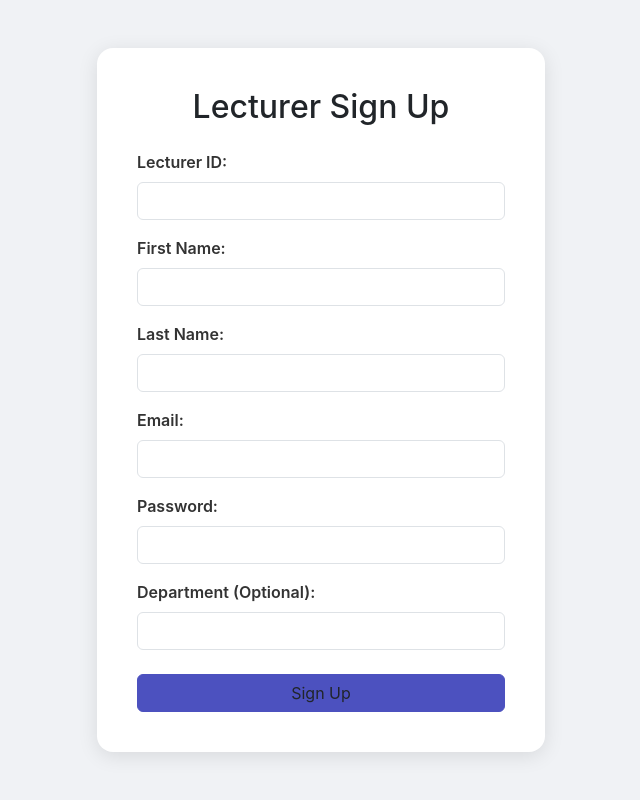
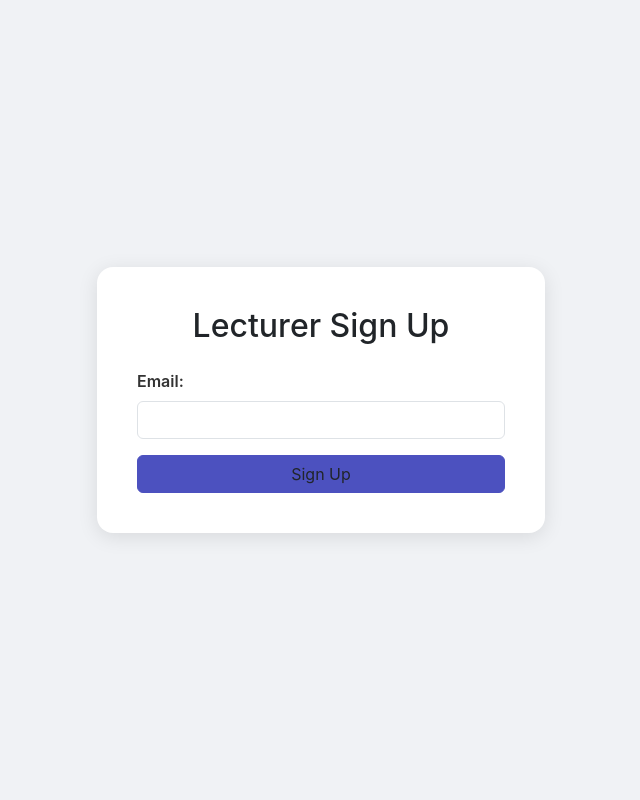
Before and after one commit to atifnewcastle/carrymarks, a PHP site: page /login.php in a window 1280 px wide. Shown: the whole page, without its empty margins (319-959 px from the left). Run offline with PHP 8.4, Linux system fonts and the light colour scheme.

Commit message:
2nd commit

```diff
--- a/login.php
+++ b/login.php
@@ -60,57 +60,37 @@
 
                 // Check if the form has been submitted
                 if ($_SERVER["REQUEST_METHOD"] == "POST" && $conn) {
-                    // Sanitize and retrieve form data
-                    // $lecturerId = $conn->real_escape_string($_POST['lecturer_id']);
-                    // $firstName = $conn->real_escape_string($_POST['first_name']);
-                    // $lastName = $conn->real_escape_string($_POST['last_name']);
-                    $email = $conn->real_escape_string($_POST['email']);
-                    // $password = $_POST['password']; // Password will be hashed
-                    // $department = $conn->real_escape_string($_POST['department']);
+                    // Sanitize and validate email input
+                    $email = trim($_POST['email'] ?? '');
 
-                    // Input validation
-                    if (empty($lecturerId) || empty($firstName) || empty($lastName) || empty($email) || empty($password)) {
-                        echo '<div class="alert alert-danger" role="alert">Please fill in all required fields.</div>';
+                    if (empty($email)) {
+                        echo '<div class="alert alert-danger" role="alert">Please enter your email.</div>';
                     } elseif (!filter_var($email, FILTER_VALIDATE_EMAIL)) {
                         echo '<div class="alert alert-danger" role="alert">Invalid email format.</div>';
                     } else {
-                        // Hash the password for security
-                        $hashedPassword = password_hash($password, PASSWORD_DEFAULT);
+                        // Check if email exists in Lecturer table
+                        $sql = "SELECT LecturerID FROM Lecturer WHERE Email = ?";
+                        $stmt = $conn->prepare($sql);
+                        if ($stmt) {
+                            $stmt->bind_param("s", $email);
+                            $stmt->execute();
+                            $stmt->store_result();
 
-                        // Check if LecturerID or Email already exists
-                        $checkSql = "SELECT LecturerID FROM Lecturer WHERE LecturerID = ? OR Email = ?";
-                        $stmtCheck = $conn->prepare($checkSql);
-                        $stmtCheck->bind_param("ss", $lecturerId, $email);
-                        $stmtCheck->execute();
-                        $stmtCheck->store_result();
-
-                        if ($stmtCheck->num_rows > 0) {
-                            echo '<div class="alert alert-warning" role="alert">LecturerID or Email already exists. Please use a different one.</div>';
+                            if ($stmt->num_rows > 0) {
+                                // Email found, redirect to dashboard
+                                session_start(); // Start the session
+                                // Serialize the email and store it in session
+                                $_SESSION['email'] = $email; // Store email in session
+                                $_SESSION['user_id'] = $stmt->fetch()[0]; // Assuming LecturerID
+                                header("Location: dashboard.php");
+                                exit();
+                            } else {
+                                echo '<div class="alert alert-danger" role="alert">Email not found. Please check your email or sign up.</div>';
+                            }
+                            $stmt->close();
                         } else {
-                            // Prepare an SQL INSERT statement
-                            // Note: The `Lecturer` table from the previous prompt does not have a 'Password' column.
-                            // For a sign-up page, you would typically add a 'PasswordHash' column to store hashed passwords.
-                            // I am adding it here for demonstration.
-                            $sql = "INSERT INTO Lecturer (LecturerID, FirstName, LastName, Email, Department, PasswordHash) VALUES (?, ?, ?, ?, ?, ?)";
-
-                            // Prepare and bind parameters to prevent SQL injection
-                            $stmt = $conn->prepare($sql);
-                            if ($stmt) {
-                                $stmt->bind_param("ssssss", $lecturerId, $firstName, $lastName, $email, $department, $hashedPassword);
-
-                                // Execute the statement
-                                if ($stmt->execute()) {
-                                    echo '<div class="alert alert-success" role="alert">Lecturer "' . htmlspecialchars($firstName) . ' ' . htmlspecialchars($lastName) . '" signed up successfully!</div>';
-                                } else {
-                                    echo '<div class="alert alert-danger" role="alert">Error: ' . $stmt->error . '</div>';
-                                }
-                                // Close the statement
-                                $stmt->close();
-                            } else {
-                                echo '<div class="alert alert-danger" role="alert">Error preparing statement: ' . $conn->error . '</div>';
-                            }
+                            echo '<div class="alert alert-danger" role="alert">Database error: ' . $conn->error . '</div>';
                         }
-                        $stmtCheck->close();
                     }
                 }
             } catch (mysqli_sql_exception $e) {
@@ -125,34 +105,11 @@
 
             <!-- Lecturer Sign Up Form -->
             <form action="<?php echo htmlspecialchars($_SERVER["PHP_SELF"]); ?>" method="POST">
-                <div class="mb-3">
-                    <label for="lecturer_id" class="form-label">Lecturer ID:</label>
-                    <input type="text" id="lecturer_id" name="lecturer_id" required class="form-control rounded">
-                </div>
 
-                <div class="mb-3">
-                    <label for="first_name" class="form-label">First Name:</label>
-                    <input type="text" id="first_name" name="first_name" required class="form-control rounded">
-                </div>
-
-                <div class="mb-3">
-                    <label for="last_name" class="form-label">Last Name:</label>
-                    <input type="text" id="last_name" name="last_name" required class="form-control rounded">
-                </div>
 
                 <div class="mb-3">
                     <label for="email" class="form-label">Email:</label>
                     <input type="email" id="email" name="email" required class="form-control rounded">
-                </div>
-
-                <div class="mb-3">
-                    <label for="password" class="form-label">Password:</label>
-                    <input type="password" id="password" name="password" required class="form-control rounded">
-                </div>
-
-                <div class="mb-4">
-                    <label for="department" class="form-label">Department (Optional):</label>
-                    <input type="text" id="department" name="department" class="form-control rounded">
                 </div>
 
                 <button type="submit" class="btn btn-custom w-100 rounded">Sign Up</button>
```
Also changed, not shown: dashboard.php (added, +61 -0 lines).
